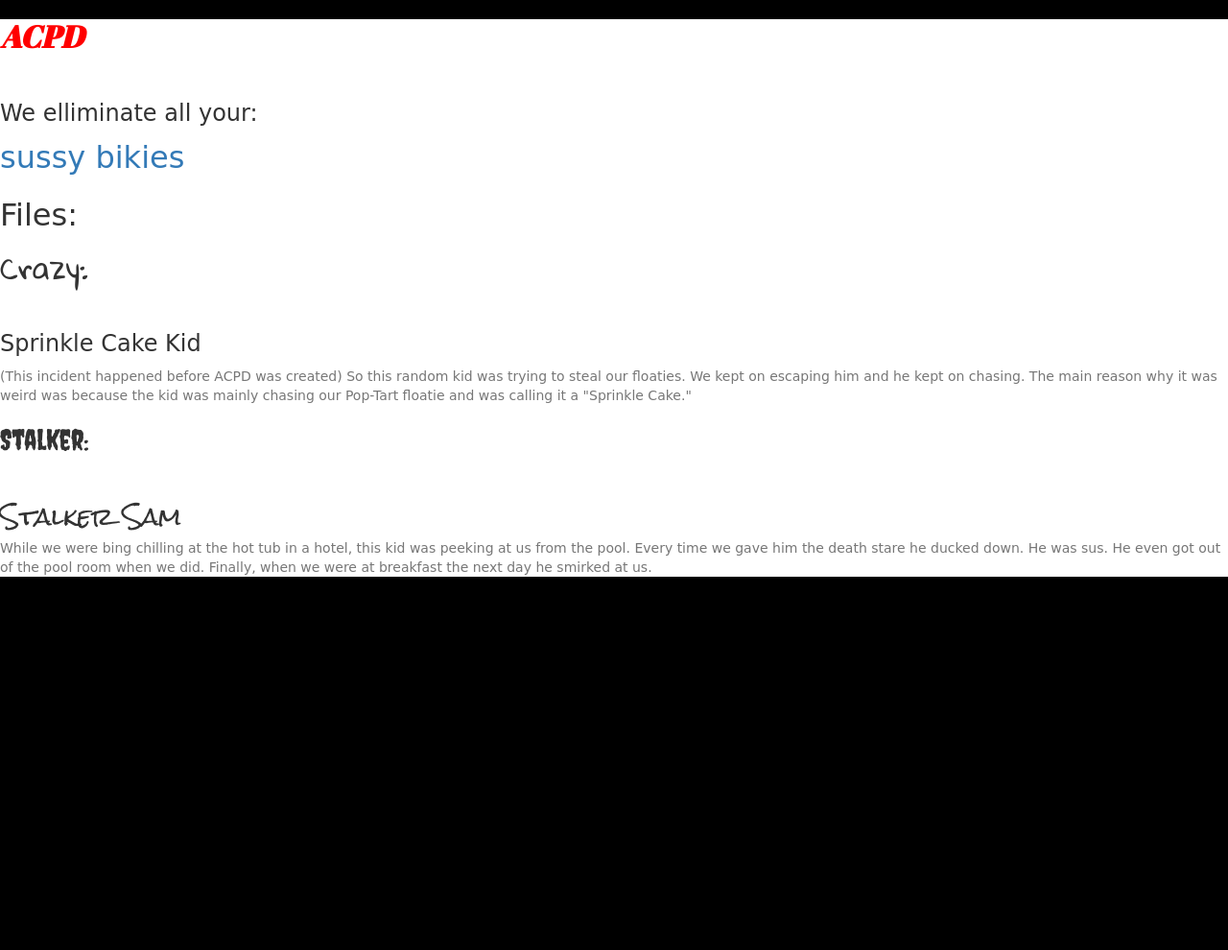
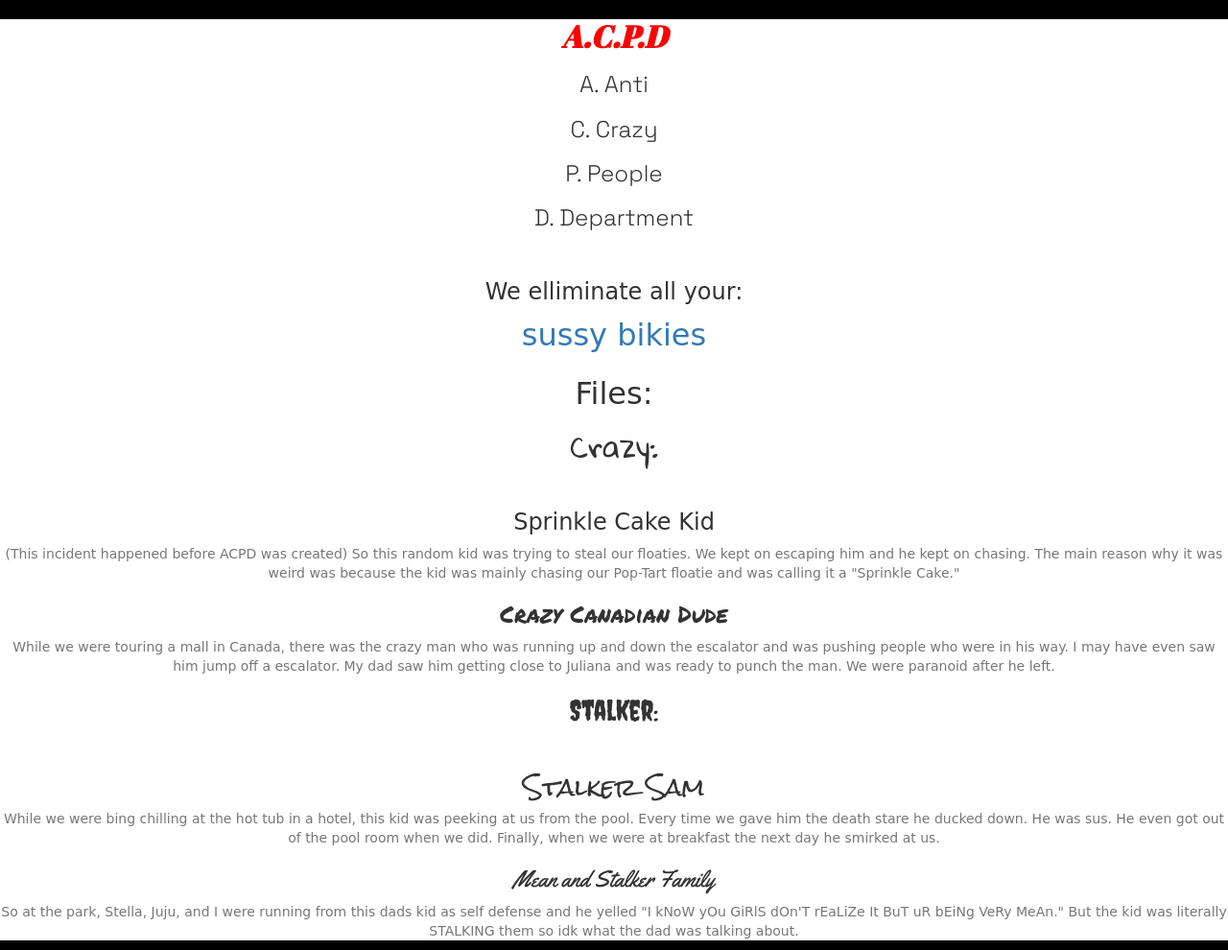
Before and after one commit to mmmyumyum/ACPD-Website, a plain HTML site: page index.html in a window 1280 px wide. Shown: the whole page at 96% size. Before the commit the page ends 800 px from the top, so only its background shows below. Drawn offline with nearby package versions, Linux system fonts and the light colour scheme; a web font is replaced by a local one.

Commit message:
Add files via upload

```diff
--- a/index.html
+++ b/index.html
@@ -9,8 +9,14 @@
 </head>
 
 <body>
-<h1 id="Heading">ACPD</h1>
+<h1 id="Heading">A.C.P.D</h1>
 <link href="https://fonts.googleapis.com/css2?family=Abril+Fatface&display=swap" rel="stylesheet">
+<h3 id="stands_for">A. Anti</h3>
+<link href="https://fonts.googleapis.com/css2?family=Space+Grotesk:wght@300&display=swap" rel="stylesheet">
+<h3 id="stands_for">C. Crazy</h3>
+<h3 id="stands_for">P. People</h3>
+<h3 id="stands_for">D. Department</h3>
+
 <br>
 <h3 id="warning1">We elliminate all your:</h3>
 <link href="https://fonts.googleapis.com/css2?family=Lugrasimo&display=swap" rel="stylesheet">
@@ -27,6 +33,9 @@
 <link href="https://fonts.googleapis.com/css2?family=Borel&display=swap" rel="stylesheet">
 <p id="description" class="text-muted">(This incident happened before ACPD was created) So this random kid was trying to steal our floaties. We kept on escaping him and he kept on chasing. The main reason why it was weird was because the kid was mainly chasing our Pop-Tart floatie and was calling it a "Sprinkle Cake."</p>
 <link href="https://fonts.googleapis.com/css2?family=Lumanosimo&display=swap" rel="stylesheet">
+<h3 id="crazy_canadian_dude">Crazy Canadian Dude</h3>
+<link href="https://fonts.googleapis.com/css2?family=Permanent+Marker&display=swap" rel="stylesheet">
+<p id="description" class="text-muted">While we were touring a mall in Canada, there was the crazy man who was running up and down the escalator and was pushing people who were in his way. I may have even saw him jump off a escalator. My dad saw him getting close to Juliana and was ready to punch the man. We were paranoid after he left.</p>
 </section>
 
 <section id="Stalker">
@@ -36,8 +45,11 @@
 <h3 id="stalker_sam">Stalker Sam</h3>
 <link href="https://fonts.googleapis.com/css2?family=Rock+Salt&display=swap" rel="stylesheet">
 <p id="description" class="text-muted">While we were bing chilling at the hot tub in a hotel, this kid was peeking at us from the pool. Every time we gave him the death stare he ducked down. He was sus. He even got out of the pool room when we did. Finally, when we were at breakfast the next day he smirked at us.</p>
+<h3 id="stalker_family">Mean and Stalker Family</h3>
+<link href="https://fonts.googleapis.com/css2?family=Yellowtail&display=swap" rel="stylesheet">
+<p id="description" class="text-muted">So at the park, Stella, Juju, and I were running from this dads kid as self defense and he yelled "I kNoW yOu GiRlS dOn'T rEaLiZe It BuT uR bEiNg VeRy MeAn." But the kid was literally STALKING them so idk what the dad was talking about.</p>
 </section>
-</div>
+
 
 </div>
 </body>
--- a/style.css
+++ b/style.css
@@ -36,6 +36,7 @@
 html
 {
     background-color: black;
+    text-align: center;
 }
 
 #warning2
@@ -58,3 +59,18 @@ html
 {
     font-family: 'Rock Salt', cursive;
 }
+
+#crazy_canadian_dude
+{
+    font-family: 'Permanent Marker', cursive;
+}
+
+#stands_for
+{
+    font-family: 'Space Grotesk', sans-serif;
+}
+
+#stalker_family
+{
+    font-family: 'Yellowtail', cursive;
+}
```
